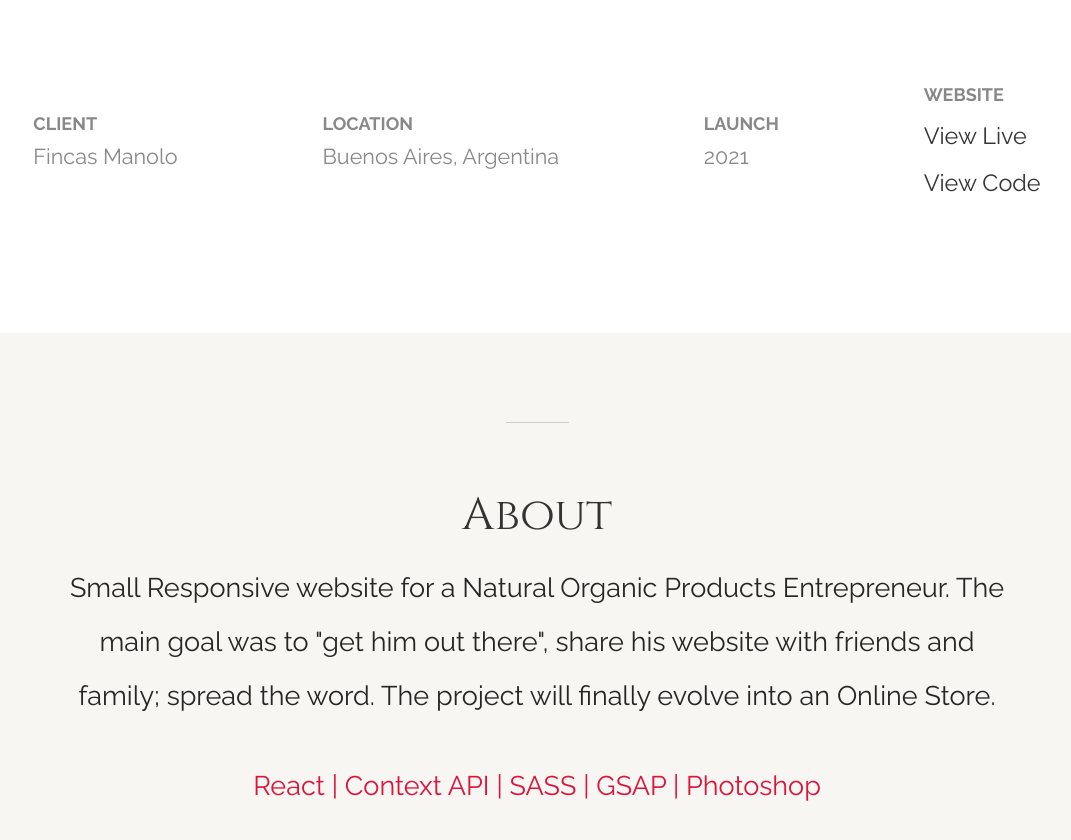
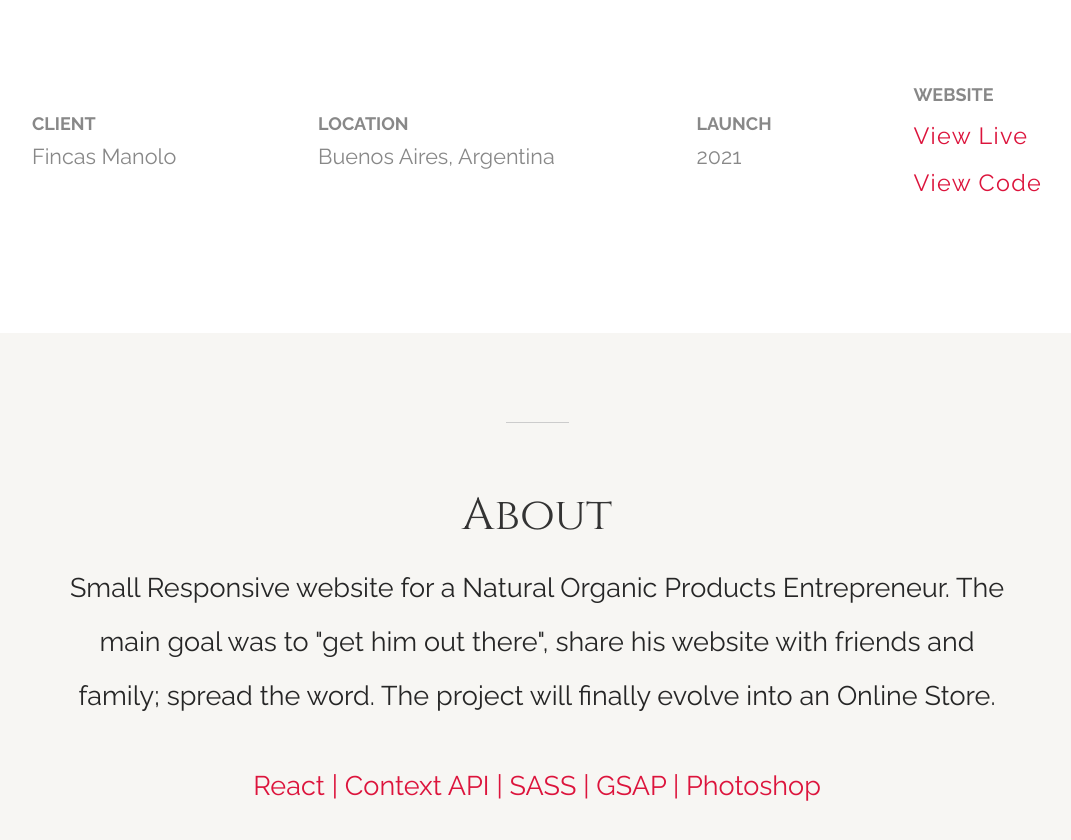
Before and after one commit to PadillaTom/Portfoliov2, a React (Create React App) app: page /works/fincas-manolo in a window 1280 px wide. Shown: the part 1020-1860 px from the top of the page, without its empty margins (103-1174 px from the left). Built offline with nearby package versions, Linux system fonts and the light colour scheme.

Commit message:
Solo falta work Details

```diff
--- a/src/CSS/index.css
+++ b/src/CSS/index.css
@@ -1948,15 +1948,12 @@ ul {
 }
 
 .wd-sect .wd-specs .wd-specs-center .single-spec a {
-  color: #333333;
+  color: crimson;
   -webkit-transition: 0.3s linear all;
   transition: 0.3s linear all;
   font-size: 1.3rem;
   text-transform: capitalize;
-}
-
-.wd-sect .wd-specs .wd-specs-center .single-spec a:hover {
-  color: #000;
+  letter-spacing: 1.3px;
 }
 
 .wd-sect .wd-desc {
--- a/src/CSS/index.sass
+++ b/src/CSS/index.sass
@@ -1248,12 +1248,12 @@ ul
           @include media (">=laptop")
             font-size: 1.2rem
         a
-          color: $color-dark-3
+          color: crimson
           transition: $main-trans
           font-size: 1.3rem
           text-transform: capitalize
-          &:hover
-            color: #000
+          letter-spacing: 1.3px
+
   .wd-desc
     width: 90%
     margin: 0 auto
--- a/src/Pages/AboutPage.js
+++ b/src/Pages/AboutPage.js
@@ -104,8 +104,12 @@ const AboutPage = () => {
           <br />
           HTML, CSS, Javascript, jQuery, React, Gatsby, NextJS. SASS, Material
           UI, Styled Components, GSAP, Framer Motion.
+          <br/>
+          <span>Currently working on: </span>
+          <br/>
+          Java, Spring Boot, MySQL, MongoDB.
           <br />
-          <br />I invite you to see my{' '}
+          <br />I invite you to see my {" "}
           <Link to='/works' className='aboutCTA'>
             Previous Works
           </Link>
--- a/src/Utils/data.js
+++ b/src/Utils/data.js
@@ -17,8 +17,8 @@ export const workDetails = [
     launch: '2021',
     live: 'https://kampaiboutique.ch/',
     code: null,
-    desc: `Website and Instagram Campaign for a well-kown Interior Design
-            Architect. Located in Geneva the goal was to showcase previous
+    desc: `Website and Instagram Campaign for a well-kown Interior Designer and
+            Architect. Located in Geneva the goal is to showcase previous
             works and to dynamically change the Collections as needed.`,
     stack: `Wordpress | Avada Builder | Photoshop | Illustrator | InDesign`,
     nextWork: 'Fincas Manolo',
```
Also changed, not shown: 2 other files (tests, documents, lock files or other folders).
